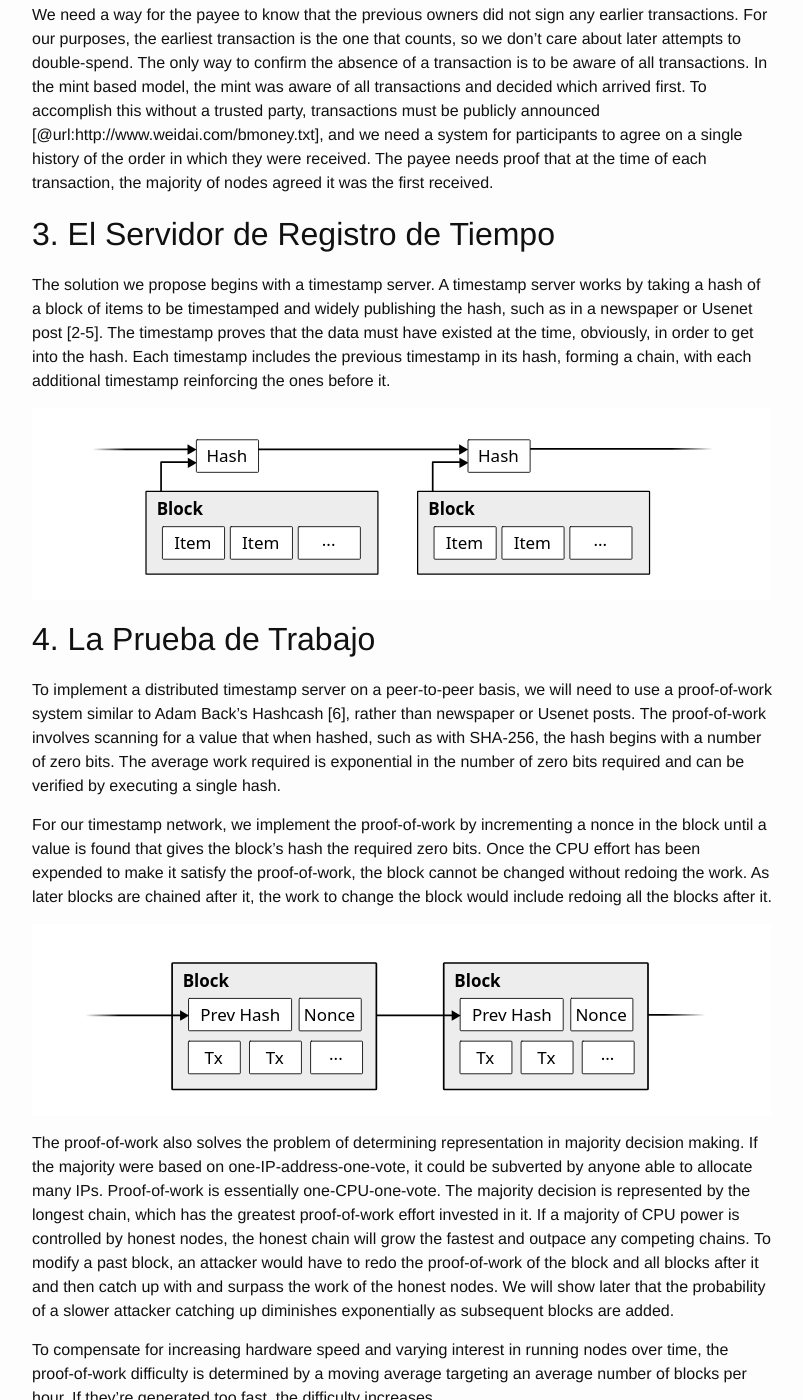
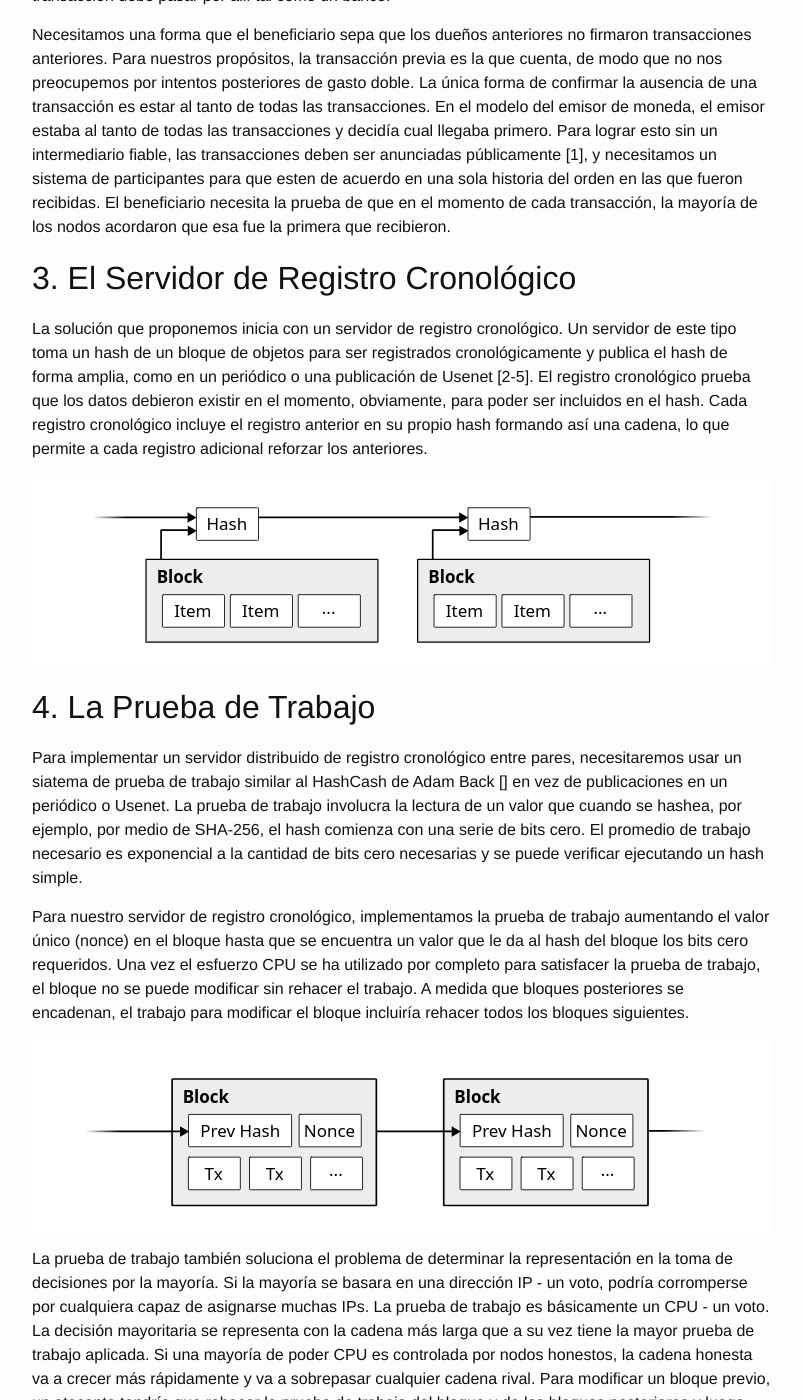
Before and after one commit to leomartinez2019/cripto-content, a Jekyll site: the page built from _posts/2018-12-27-welcome-to-jekyll.markdown, in a window 1280 px wide and 1400 px high, scrolled down 1997 px. Shown: the whole window, without its empty margins (238-1041 px from the left). Built offline with Jekyll 4.4.1, drawn with Linux system fonts in a browser that asks for light colours; formulas are drawn with MathJax 3; some of the changed text lies outside the part shown.

Commit message:
terminé el punto cuarto de la traducción

```diff
--- a/_posts/2018-12-27-welcome-to-jekyll.markdown
+++ b/_posts/2018-12-27-welcome-to-jekyll.markdown
@@ -1,14 +1,19 @@
 ---
 layout: post
-title:  "Bitcoin: Un Sistema Distribuido de Dinero Electrónico"
+title:  "Documentación Técnica de Bitcoin"
 date:   2018-12-27 11:56:53 -0500
 categories: bitcoin
 mathjax: true
 ---
+
+
 <div style="text-align:center; line-height: 0.5">
+  <h3>Bitcoin: Un Sistema Distribuido de Dinero Electrónico</h3>
+  <div style="margin: 32px 0 32px 0;">
   <p>Satoshi Nakamoto</p>
   <p>satoshin@gmx.com</p>
   <p>www.bitcoin.org</p>
+  </div>
 </div>
 
 <div style="font-size: 90%; text-align: justify; width: 80%; margin: auto;">
@@ -27,7 +32,7 @@ mientras estaban ausentes.
 
 ## 1. Introducción
 
-El comercio en linea ha llegado a depender casi exclusivamente de las instituciones financieras que funcionan como terceros fiables para
+El comercio en linea ha llegado a depender casi exclusivamente de las instituciones financieras que funcionan como intermediarios de confianza para
 procesar pagos electrónicos. Si bien el sistema funciona lo suficientemente bien para la mayoría de las transacciones, todavía sufre de las debilidades
 inherentes del modelo basado en la fiducia. Las transacciones completamente irreversibles no son realmente posibles ya que las instituciones financieras no pueden
 evitar inmiscuirse en la resolución de las disputas. El costo de la concialiación aumenta los costos de la transacción, lo que limita el tamaño práctico mínimo de la transacción, eliminando la posibilidad de transacciones pequeñas ocasionales y pagos irreversibles para servicios irreversibles.
@@ -51,44 +56,38 @@ Una solución común es incluir una autoridad central confiable, o casa de moned
 Luego de cada transacción, la moneda debe ser regresada a la casa de la moneda para emitir una nueva moneda y solo las monedas emitidas directamente por la casa de moneda se confia que no son gastadas doblemente.
 El problema con esta solución es que el destino de todo el sistema monetario dependa de la compañía emisora y cada transacción debe pasar por allí tal como un banco.
 
-We need a way for the payee to know that the previous owners did not sign any earlier transactions.
-For our purposes, the earliest transaction is the one that counts, so we don't care about later attempts to double-spend.
-The only way to confirm the absence of a transaction is to be aware of all transactions.
-In the mint based model, the mint was aware of all transactions and decided which arrived first.
-To accomplish this without a trusted party, transactions must be publicly announced [@url:http://www.weidai.com/bmoney.txt], and we need a system for participants to agree on a single history of the order in which they were received.
-The payee needs proof that at the time of each transaction, the majority of nodes agreed it was the first received.
+Necesitamos una forma que el beneficiario sepa que los dueños anteriores no firmaron transacciones anteriores. Para nuestros propósitos,
+la transacción previa es la que cuenta, de modo que no nos preocupemos por intentos posteriores de gasto doble.
+La única forma de confirmar la ausencia de una transacción es estar al tanto de todas las transacciones. En el modelo del emisor de moneda, el emisor estaba al tanto de todas las transacciones y decidía cual llegaba primero.
+Para lograr esto sin un intermediario fiable, las transacciones deben ser anunciadas públicamente [1], y necesitamos un sistema de participantes para que esten de acuerdo en una sola historia
+del orden en las que fueron recibidas. El beneficiario necesita la prueba de que en el momento de cada transacción, la mayoría de los nodos acordaron que esa fue la primera que recibieron.
 
-## 3. El Servidor de Registro de Tiempo
+## 3. El Servidor de Registro Cronológico
 
-The solution we propose begins with a timestamp server.
-A timestamp server works by taking a hash of a block of items to be timestamped and widely publishing the hash, such as in a newspaper or Usenet post [2-5].
-The timestamp proves that the data must have existed at the time, obviously, in order to get into the hash.
-Each timestamp includes the previous timestamp in its hash, forming a chain, with each additional timestamp reinforcing the ones before it.
+La solución que proponemos inicia con un servidor de registro cronológico. Un servidor de este tipo toma un hash de un bloque de
+objetos para ser registrados cronológicamente y publica el hash de forma amplia, como en un periódico o una publicación de Usenet [2-5].
+El registro cronológico prueba que los datos debieron existir en el momento, obviamente, para poder ser incluidos en el hash. Cada registro cronológico incluye el registro anterior en su propio hash formando así una cadena, lo que permite a cada registro adicional reforzar los anteriores.
 
 ![](/images/timestamp-server.svg)
 
 ## 4. La Prueba de Trabajo
 
-To implement a distributed timestamp server on a peer-to-peer basis, we will need to use a proof-of-work system similar to Adam Back's Hashcash [6], rather than newspaper or Usenet posts.
-The proof-of-work involves scanning for a value that when hashed, such as with SHA-256, the hash begins with a number of zero bits.
-The average work required is exponential in the number of zero bits required and can be verified by executing a single hash.
+Para implementar un servidor distribuido de registro cronológico  entre pares, necesitaremos usar un siatema de prueba de trabajo similar al HashCash de Adam Back [] en vez de publicaciones en un periódico o Usenet.
+La prueba de trabajo involucra la lectura de un valor que cuando se hashea, por ejemplo, por medio de SHA-256, el hash comienza con una serie de bits cero.
+El promedio de trabajo necesario es exponencial a la cantidad de bits cero necesarias y se puede verificar ejecutando un hash simple.
 
-For our timestamp network, we implement the proof-of-work by incrementing a nonce in the block until a value is found that gives the block's hash the required zero bits.
-Once the CPU effort has been expended to make it satisfy the proof-of-work, the block cannot be changed without redoing the work.
-As later blocks are chained after it, the work to change the block would include redoing all the blocks after it.
+Para nuestro servidor de registro cronológico, implementamos la prueba de trabajo aumentando el valor único (nonce) en el bloque hasta que se encuentra un valor que le da al hash del bloque los bits cero requeridos.
+Una vez el esfuerzo CPU se ha utilizado por completo para satisfacer la prueba de trabajo, el bloque no se puede modificar sin rehacer el trabajo. A medida que bloques posteriores se encadenan, el trabajo para modificar el bloque incluiría rehacer todos los bloques siguientes.
 
 ![](/images/proof-of-work.svg)
 
-The proof-of-work also solves the problem of determining representation in majority decision making.
-If the majority were based on one-IP-address-one-vote, it could be subverted by anyone able to allocate many IPs.
-Proof-of-work is essentially one-CPU-one-vote.
-The majority decision is represented by the longest chain, which has the greatest proof-of-work effort invested in it.
-If a majority of CPU power is controlled by honest nodes, the honest chain will grow the fastest and outpace any competing chains.
-To modify a past block, an attacker would have to redo the proof-of-work of the block and all blocks after it and then catch up with and surpass the work of the honest nodes.
-We will show later that the probability of a slower attacker catching up diminishes exponentially as subsequent blocks are added.
+La prueba de trabajo también soluciona el problema de determinar la representación en la toma de decisiones por la mayoría. Si la mayoría se basara en una dirección IP - un voto, podría corromperse por cualquiera capaz de asignarse muchas IPs.
+La prueba de trabajo es básicamente un CPU - un voto. La decisión mayoritaria se representa con la cadena más larga que a su vez tiene la mayor prueba de trabajo aplicada. Si una mayoría de poder CPU es controlada por nodos honestos, la cadena honesta va a crecer más rápidamente y va a sobrepasar cualquier cadena rival.
+Para modificar un bloque previo, un atacante tendría que rehacer la prueba de trabajo del bloque y de los bloques posteriores y luego alcanzar y superar el trabajo de los nodos honestos.
+Mostraremos más adelante que la probabilidad de que un atacante más lento  se ponga a la par disminuye exponencialmente a medida que se agregan bloques adicionales.
 
-To compensate for increasing hardware speed and varying interest in running nodes over time, the proof-of-work difficulty is determined by a moving average targeting an average number of blocks per hour.
-If they're generated too fast, the difficulty increases.
+Para compensar el incremento de la velocidad del hardware y el interés variable de ejecutar nodos a lo largo del tiempo, la dificultad de la prueba de trabajo se determina por un promedio variable
+que apunta a un número promedio de bloques por hora. Si se generan muy rápido, la dificultad se incrementa.
 
 ## 5. La Red
 
```
Also changed, not shown: images/transactions.svg, 4 other files.
